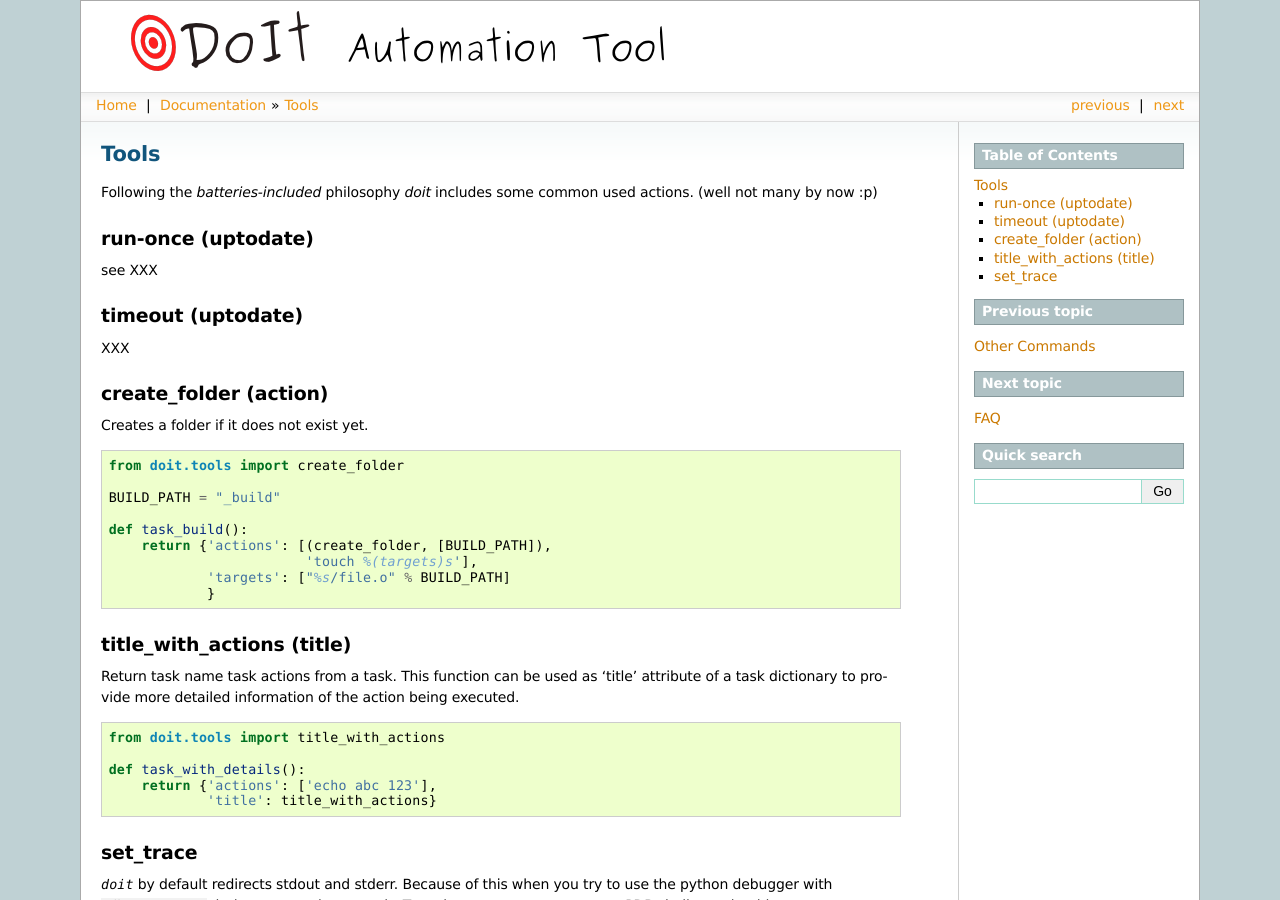
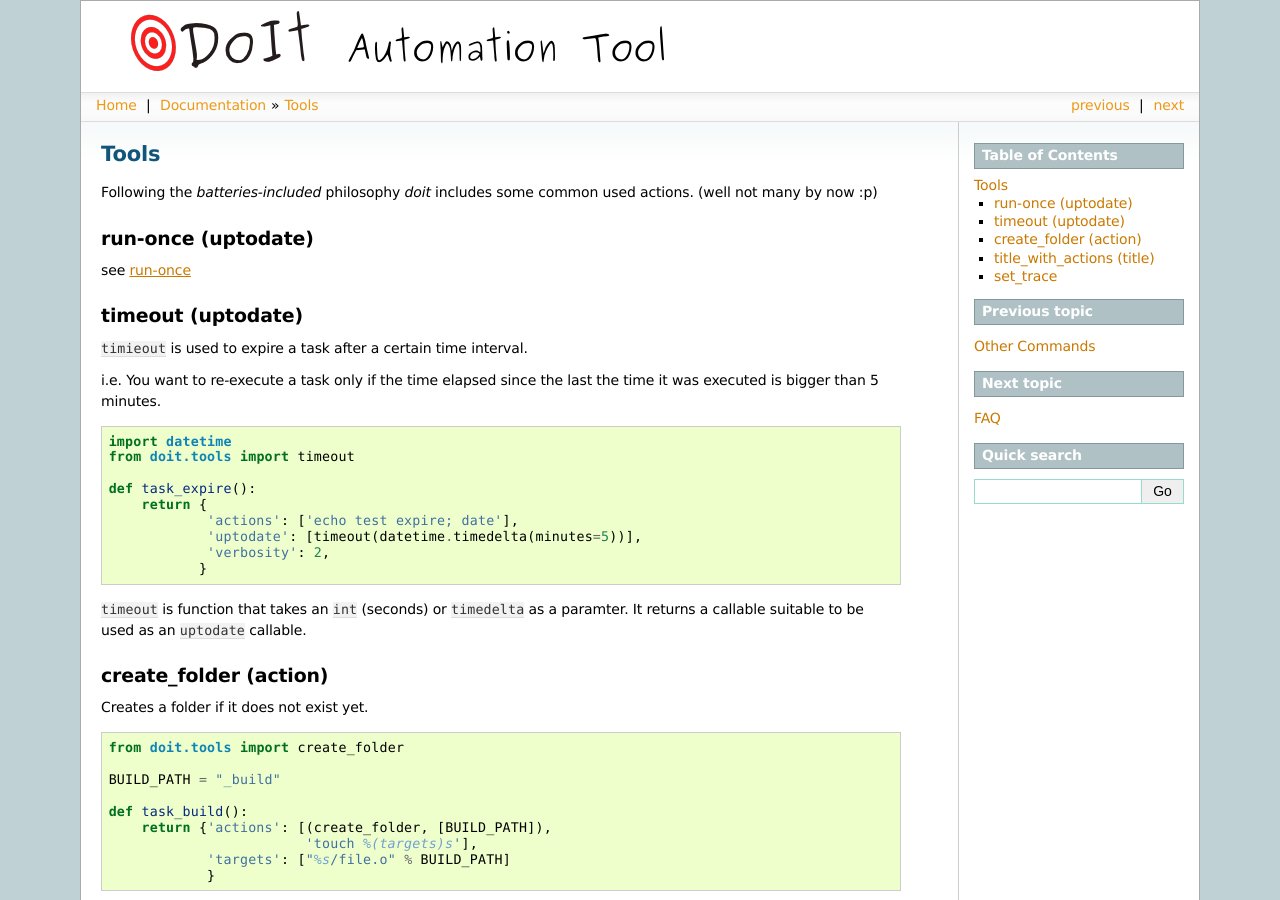
Before and after one commit to pydoit/doit, a Sphinx documentation site: the page built from doc/tools.rst, in a window 1280 px wide and 900 px high. Built offline with Sphinx 7.4.7, drawn with Linux system fonts in a browser that asks for light colours; comment, search, counter and statistics services are not loaded.

```diff
--- a/doc/tools.rst
+++ b/doc/tools.rst
@@ -8,13 +8,22 @@ Following the *batteries-included* philosophy *doit* includes some common used a
 run-once (uptodate)
 ---------------------
 
-see XXX
+see `run-once`__
+
+__ dependencies.html#run-once
 
 
 timeout (uptodate)
 ---------------------
 
-XXX
+``timieout`` is used to expire a task after a certain time interval.
+
+i.e. You want to re-execute a task only if the time elapsed since the last the time it was executed is bigger than 5 minutes.
+
+.. literalinclude:: tutorial/timeout.py
+
+
+``timeout`` is function that takes an ``int`` (seconds) or ``timedelta`` as a paramter. It returns a callable suitable to be used as an ``uptodate`` callable.
 
 
 create_folder (action)
--- /dev/null
+++ b/doc/tutorial/timeout.py
@@ -0,0 +1,9 @@
+import datetime
+from doit.tools import timeout
+
+def task_expire():
+    return {
+            'actions': ['echo test expire; date'],
+            'uptodate': [timeout(datetime.timedelta(minutes=5))],
+            'verbosity': 2,
+           }
```
Also changed, not shown: doc/dependencies.rst (+21 -5 lines), doc/developer.rst (deleted, +0 -87 lines), doc/index.rst (+5 -5 lines), setup.py (+7 -4 lines).
